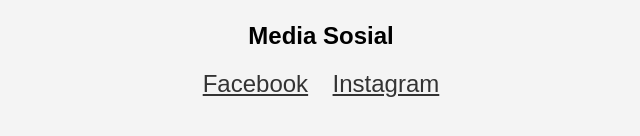
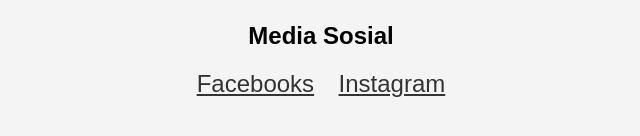
Before and after one commit to Verrelp/test23, a plain HTML site: page index.html in a window 1280 px wide. Shown: the part 318-454 px from the top of the page, 319-959 px from the left. Drawn offline with Linux system fonts and the light colour scheme.

Commit message:
#3 kelar gk sih sosmed coy?

```diff
--- a/index.html
+++ b/index.html
@@ -21,7 +21,7 @@
 
     <section class="social-media">
         <h2>Media Sosial</h2>
-        <a href="https://www.facebook.com/">Facebook</a>
+        <a href="https://www.facebook.com/">Facebooks</a>
         <a href="https://www.instagram.com/">Instagram</a>
     </section>
 
```
